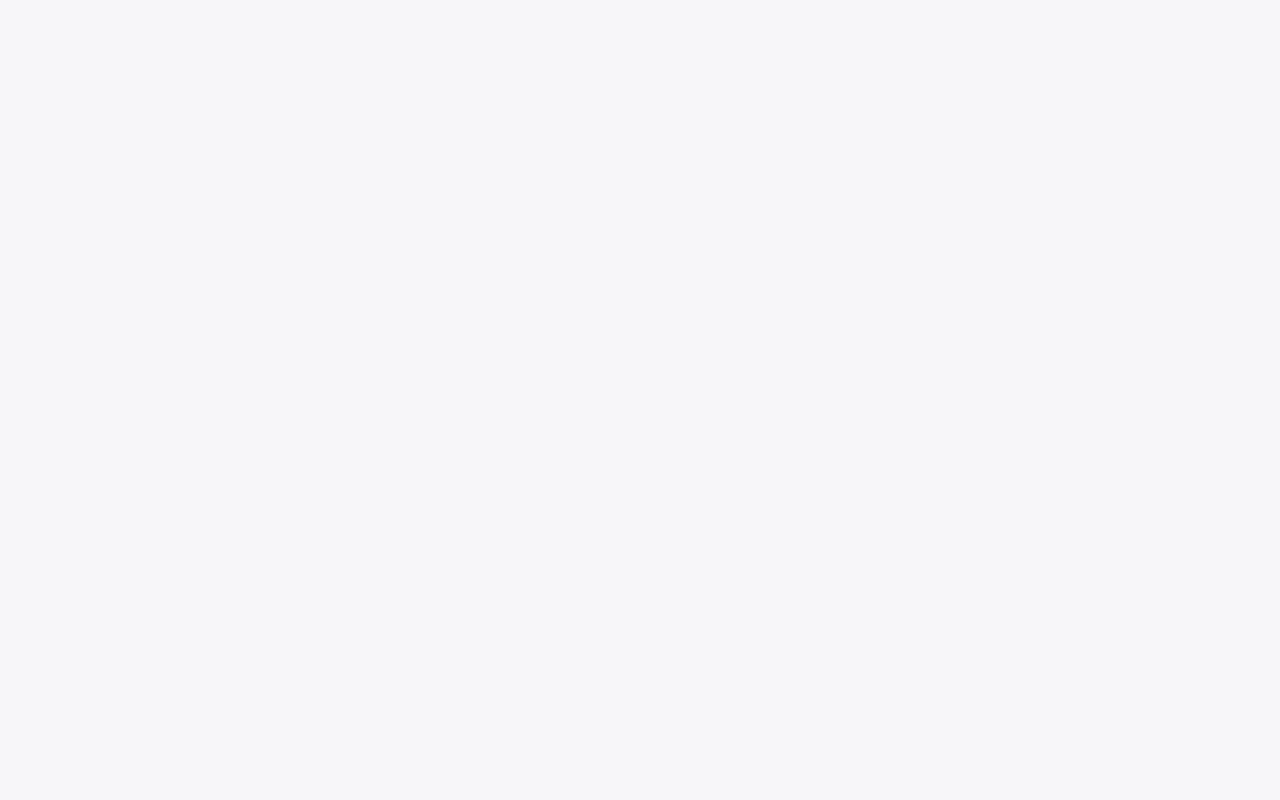
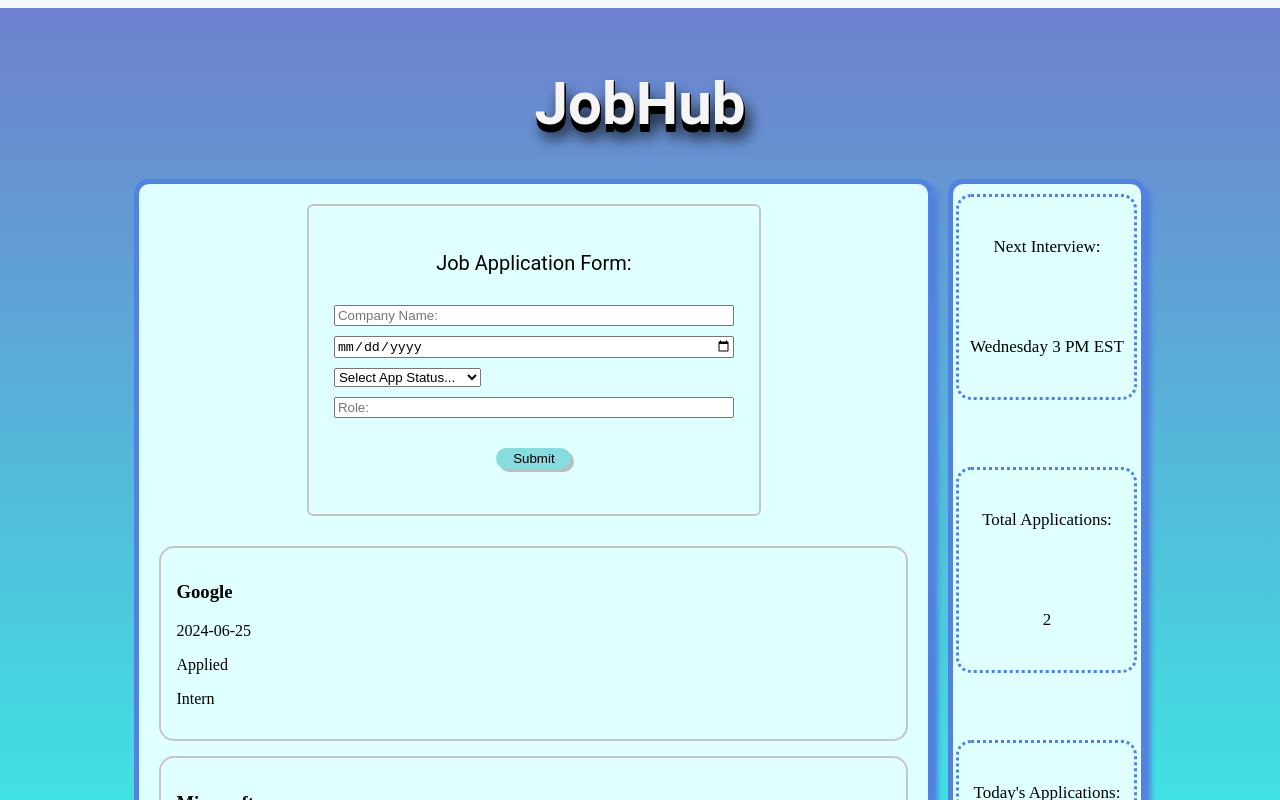
Before and after one commit to Saagmehta97/job-app-tracker, a React app in the folder client/: page /dashboard in a window 1280 px wide. Before the commit this address had no page. Shown: the top 800 px of the page. Built offline with nearby package versions, Linux system fonts and the light colour scheme; no server answers.

Commit message:
final styling

```diff
--- a/client/public/index.html
+++ b/client/public/index.html
@@ -1,15 +1,13 @@
 <!DOCTYPE html>
 <html lang="en">
   <head>
-	<meta charset="UTF-8">
-	<meta http-equiv="X-UA-Compatible" content="IE=edge">
-	<meta name="viewport" content=
-		"width=device-width, initial-scale=1.0">
+    <meta charset="UTF-8" />
+    <meta http-equiv="X-UA-Compatible" content="IE=edge" />
+    <meta name="viewport" content="width=device-width, initial-scale=1.0" />
     <title>JobHub</title>
-
   </head>
   <body>
     <div id="root"></div>
-	<!-- <script src="../dist/bundle.js"></script> -->
+    <script src="../dist/bundle.js"></script>
   </body>
 </html>
--- a/client/src/App.jsx
+++ b/client/src/App.jsx
@@ -10,7 +10,7 @@ export default function App() {
       <Routes>
         <Route path='/' element={<Login />} />
         <Route path='/users/signup' element={<Signup />} />
-        <Route path='/users/dashboard' element={<Dashboard />} />
+        <Route path='/dashboard' element={<Dashboard />} />
       </Routes>
     </div>
   );
--- a/client/src/components/application-card-component/application-card.jsx
+++ b/client/src/components/application-card-component/application-card.jsx
@@ -1,16 +1,22 @@
-import React, { useState } from "react";
+import React, { useState } from 'react';
 import { useSelector, useDispatch } from 'react-redux';
 
-const ApplicationCard = ({companyName, dateApplied, status, role, notes}) => {
-
+const ApplicationCard = ({
+  companyName,
+  dateApplied,
+  appStatus,
+  role,
+  notes,
+}) => {
   return (
-    <div className = "application-card">
+    <div className='application-card'>
       <h3>{companyName}</h3>
       <p>{dateApplied}</p>
-      <p>{status}</p>
+      <p>{appStatus}</p>
       <p>{role}</p>
-      <p>{notes}</p>
+      {/* <p>{notes}</p> */}
     </div>
-  )
-}
+  );
+};
+
 export default ApplicationCard;
--- a/client/src/components/application-list-component/application-list.jsx
+++ b/client/src/components/application-list-component/application-list.jsx
@@ -1,36 +1,20 @@
 import React from 'react';
 import ApplicationCard from '../application-card-component/application-card';
 
-const ApplicationList = (application) => {
+const ApplicationList = ({ applications }) => {
   return (
     <div className='application-list' id='application_list'>
-      {application.map((application) => {
-        <ApplicationCard />;
-      })}
+      {applications.map((application, index) => (
+        <ApplicationCard
+          key={index}
+          companyName={application.companyName}
+          dateApplied={application.dateApplied}
+          appStatus={application.appStatus}
+          role={application.role}
+          // notes={application.notes}
+        />
+      ))}
     </div>
-    //   <ApplicationCard
-    //     companyName={'McDonalds'}
-    //     dateApplied={'10 / 25 / 2023'}
-    //     status={'Applied'}
-    //     role={'Branch Manager'}
-    //     notes={'Am I aiming too high???'}
-    //   />
-    //   <ApplicationCard
-    //     companyName={'Wendys'}
-    //     dateApplied={' 02 / 22 / 2024'}
-    //     status={'Rejected'}
-    //     role={'Cashier'}
-    //     notes={'Manager said I have to be better at math'}
-    //   />
-    //   <ApplicationCard
-    //     companyName={'Burger King'}
-    //     dateApplied={'04 / 15 / 2024'}
-    //     status={'Have not heard back'}
-    //     role={'Custodian'}
-    //     notes={'Please hire me!!!'}
-    //   />
-    // </div>
-    // <></>
   );
 };
 
--- a/client/src/components/dashboard.jsx
+++ b/client/src/components/dashboard.jsx
@@ -4,17 +4,38 @@ import ApplicationList from './application-list-component/application-list.jsx';
 import Sidebar from './sidebar';
 
 const dashboard = () => {
-  const [application, setApplication] = useState('');
+  const [applications, setApplications] = useState([
+    {
+      companyName: 'Google',
+      dateApplied: '2024-06-25',
+      appStatus: 'Applied',
+      role: 'Intern',
+    },
+    {
+      companyName: 'Microsoft',
+      dateApplied: '2024-06-25',
+      appStatus: 'Applied',
+      role: 'Software Engineer',
+    },
+  ]);
   const [companyName, setCompanyName] = useState('');
   const [dateApplied, setDateApplied] = useState('');
   const [appStatus, setAppStatus] = useState('');
-  const [notes, setNotes] = useState('');
   const [role, setRole] = useState('');
-  // const [entries, setEntries] = useState([]);
+  const [totalApp, setTotalApp] = useState(2);
 
-  // const handleSubmit = async(e) => {
-  //   e.preventDefault()
-  // }
+  useEffect(() => {
+    const fetchApp = async () => {
+      try {
+        const response = await fetch('http://localhost:3000/dashboard');
+        const data = await response.json();
+        setApplications(data);
+      } catch (err) {
+        console.log(err);
+      }
+    };
+    fetchApp();
+  }, []);
 
   const handleCompanyChange = async (e) => {
     setCompanyName(e.target.value);
@@ -28,9 +49,9 @@ const dashboard = () => {
     setAppStatus(e.target.value);
   };
 
-  const handleNotesChange = async (e) => {
-    setNotes(e.target.value);
-  };
+  // const handleNotesChange = async (e) => {
+  //   setNotes(e.target.value);
+  // };
 
   const handleRoleChange = async (e) => {
     setRole(e.target.value);
@@ -38,50 +59,49 @@ const dashboard = () => {
 
   const handleSubmit = async (e) => {
     e.preventDefault();
-
     try {
-      const response = await fetch(
-        'http://localhost:3000/applications/submitApp',
-        {
+      const response = await fetch('http://localhost:3000/dashboard', {
         headers: {
           Accept: 'application/json',
           'Content-Type': 'application/json',
         },
         method: 'POST',
         body: JSON.stringify({
-            companyName: companyName,
-            dateApplied: dateApplied,
-            role: role,
-            notes: notes,
-            appStatus: appStatus,
+          companyName, //companyName,
+          dateApplied, //dateApplied,
+          role, //role,
+          // notes: notes,
+          appStatus, //appStatus,
         }),
-        }
-      );
+      });
 
       const data = await response.json();
       console.log('this is fetch response', data);
+      console.log('response', response);
 
-      if (response.ok) {
+      if (!response.ok) {
+        console.log('response is not ok!');
+      } else {
+        console.log('RESPONSE IS OK');
         const newApp = {
           companyName,
           dateApplied,
           appStatus,
-          notes,
+          // notes,
           role,
         };
-        setApplication(...application, newApp);
+        setApplications([...applications, newApp]);
         setCompanyName('');
         setDateApplied('');
         setAppStatus('');
-        setNotes('');
+        // setNotes('');
         setRole('');
-        alert('Success submitted');
-      } else {
-        alert('Error: ' + data.message);
+        setTotalApp(totalApp + 1);
+        //alert('Success submitted');
       }
     } catch (error) {
-      console.error('Error:', error);
-      alert('bad');
+      //console.error('Error:', error);
+      alert('Submission failed');
     }
   };
 
@@ -90,10 +110,11 @@ const dashboard = () => {
       <h1 className='header'>JobHub</h1>
       <div className='dashboard-top-container'>
         <div className='form_box'>
-          <form className='inputs'>
-            Job Application Form:
+          <form className='inputs' onSubmit={handleSubmit}>
+            <p className='job-title'>Job Application Form:</p>
             <input
               type='text'
+              value={companyName}
               className='company_name'
               placeholder='Company Name: '
               onChange={handleCompanyChange}
@@ -127,14 +148,22 @@ const dashboard = () => {
                 <option value='Other'>Other</option>
               </select>
             </div>
-            <input type='text' className='role' placeholder='Role: '></input>
-            <button type='submit' className='btn' onSubmit={handleSubmit}>
+            <input
+              type='text'
+              className='role'
+              placeholder='Role: '
+              value={role}
+              onChange={handleRoleChange}
+            ></input>
+            <div className='submitbtn'>
+              <button type='submit' className='btn'>
                 Submit
               </button>
+            </div>
           </form>
-          <ApplicationList />
+          <ApplicationList applications={applications} />
         </div>
-        <Sidebar />
+        <Sidebar applications={applications} />
       </div>
     </div>
   );
--- a/client/src/components/login.jsx
+++ b/client/src/components/login.jsx
@@ -37,7 +37,7 @@ const Login = () => {
       console.log('response ', response);
       const data = await response.json();
       if (response.ok) {
-        navigate('/users/dashboard');
+        navigate('/dashboard');
       } else {
         alert('Wrong password, try again!');
       }
--- a/client/src/components/sidebar.jsx
+++ b/client/src/components/sidebar.jsx
@@ -1,12 +1,23 @@
 import React from 'react';
 import SidebarBox from './sidebarBox';
+import dashboard from './dashboard';
 
-export default function Sidebar() {
+export default function Sidebar({ applications }) {
   return (
     <div className='sidebar-container'>
-      <SidebarBox id = "interview-box" boxHeader='Next Interview: ' lowerBox='Wednesday 3 PM EST'/>
-      <SidebarBox boxHeader='Total Applications: ' lowerBox='105' />
-      <SidebarBox boxHeader="Today's Applications: " lowerBox='5' />
+      <SidebarBox
+        id='interview-box'
+        boxHeader='Next Interview: '
+        lowerBox='Wednesday 3 PM EST'
+      />
+      <SidebarBox
+        boxHeader='Total Applications: '
+        lowerBox={applications.length}
+      />
+      <SidebarBox
+        boxHeader="Today's Applications: "
+        lowerBox={applications.length}
+      />
     </div>
   );
 }
--- a/client/src/scss/styles.scss
+++ b/client/src/scss/styles.scss
@@ -2,6 +2,8 @@
   display: flex;
   flex-direction: column;
   align-items: center;
+  background-color: white;
+  height: 885px;
 }
 
 #signup {
@@ -35,6 +37,7 @@ body {
   flex-direction: column;
   justify-content: center;
   align-items: center;
+  margin-top: 150px;
   gap: 10px;
   border: 2px solid rgb(123, 123, 123);
   background-image: linear-gradient(rgb(111, 128, 206), rgb(53, 249, 232));
@@ -87,15 +90,23 @@ body {
 
 .btn:hover {
   background-color: rgb(247, 246, 249);
+  transform: translateY(-2px);
 }
 
 .main {
-  background-color: rgb(36, 94, 110);
+  background-image: linear-gradient(rgb(111, 128, 206), rgb(53, 249, 232));
   display: flex;
   flex-direction: column;
   padding: 20px;
   align-items: center;
   width: 100%;
+}
+
+.logout-btn {
+  position: absolute;
+  top: 10px;
+  right: 10px;
+  padding: 10px;
 }
 
 .header {
@@ -115,10 +126,11 @@ body {
   border: 1px solid black;
   background-color: lightcyan;
   padding: 10px;
-  border-radius: 6px;
+  border-radius: 15px;
   align-items: center;
   max-width: 800px;
   padding: 20px;
+  box-shadow: 5px 5px 5px rgb(81, 130, 223);
 }
 
 .inputs {
@@ -131,6 +143,13 @@ body {
   gap: 10px;
 }
 
+.job-title {
+  display: flex;
+  justify-content: center;
+  font-size: 20px;
+  font-family: 'Roboto', Arial, sans-serif;
+}
+
 .dashboard-top-container {
   width: 80%;
   display: flex;
@@ -140,9 +159,14 @@ body {
   justify-content: space-around;
 }
 
+.submitbtn {
+  display: flex;
+  justify-content: center;
+}
+
 .form_box {
-  border: solid rgb(255, 255, 255) 8px;
-  gap: 15px;
+  border: solid rgb(81, 130, 223) 5px;
+  gap: 15px rgb(119, 113, 211);
   width: 80%;
 }
 
@@ -151,27 +175,32 @@ body {
   flex-direction: column;
   align-items: center;
   justify-content: space-between;
-  border: solid rgb(255, 255, 255) 3px;
+  background-color: lightcyan;
+  border: solid rgb(81, 130, 223) 5px;
+  border-radius: 15px;
   width: 20%;
-  padding: 15px;
-  font-size: 1.25em;
+  font-size: 1.2em;
+  box-shadow: 5px 5px 5px rgb(81, 130, 223);
 }
 
 .sidebar-box {
   display: flex;
   flex-direction: column;
-  background-color: whitesmoke;
+  background-color: lightcyan;
   margin-top: 10px;
   margin-bottom: 20px;
   height: 200px;
   width: 175px;
   justify-content: space-around;
   align-items: center;
+  font-size: 17px;
+  border: 3px dotted rgb(81, 130, 223);
+  border-radius: 15px;
 }
 
 .application-card {
   border: solid 2px rgb(199, 197, 197);
-  border-radius: 5px;
+  border-radius: 15px;
   padding: 15px;
   margin: 15px 0;
 }
```
Lines whose indentation alone changed are shown as unchanged.
